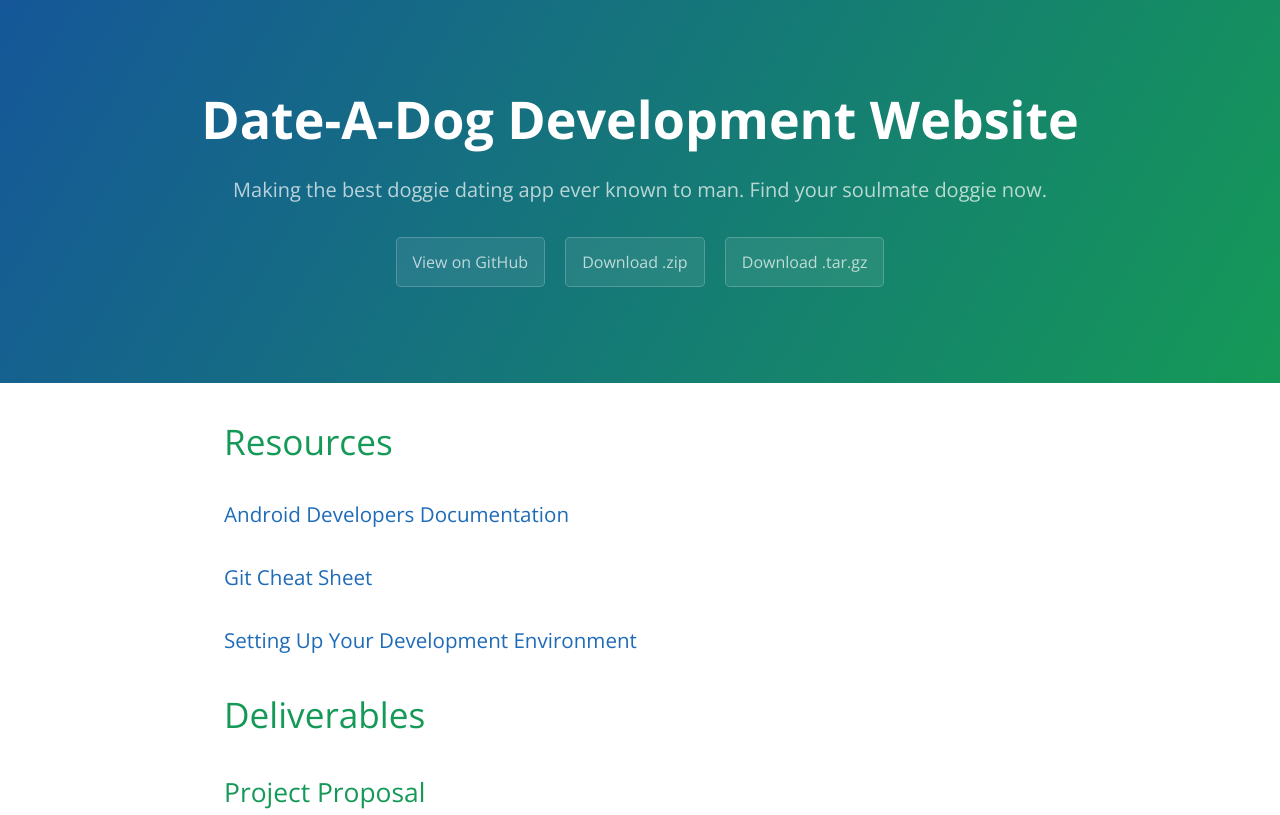
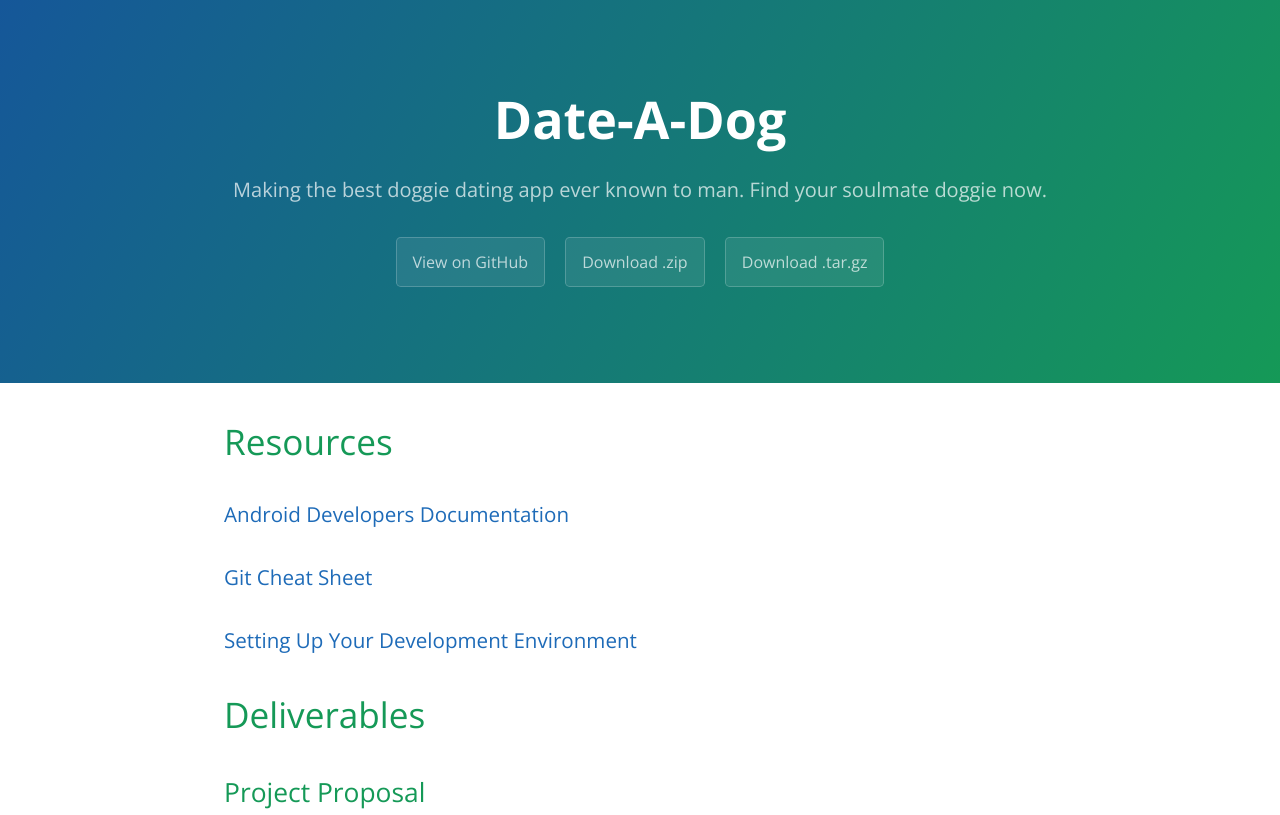
Before and after one commit to Date-A-Dog/Date-A-Dog.github.io, a plain HTML site: page index.html in a window 1280 px wide. Shown: the top 815 px of the page. Drawn offline with nearby package versions, Linux system fonts and the light colour scheme.

Commit message:
Created initial user page

```diff
--- a/index.html
+++ b/index.html
@@ -11,7 +11,7 @@
   </head>
   <body>
     <section class="page-header">
-      <h1 class="project-name">Date-A-Dog Development Website</h1>
+      <h1 class="project-name">Date-A-Dog</h1>
       <h2 class="project-tagline">Making the best doggie dating app ever known to man. Find your soulmate doggie now.</h2>
       <a href="https://github.com/Date-A-Dog/Date-A-Dog" class="btn">View on GitHub</a>
       <a href="https://github.com/Date-A-Dog/Date-A-Dog/zipball/master" class="btn">Download .zip</a>
```
